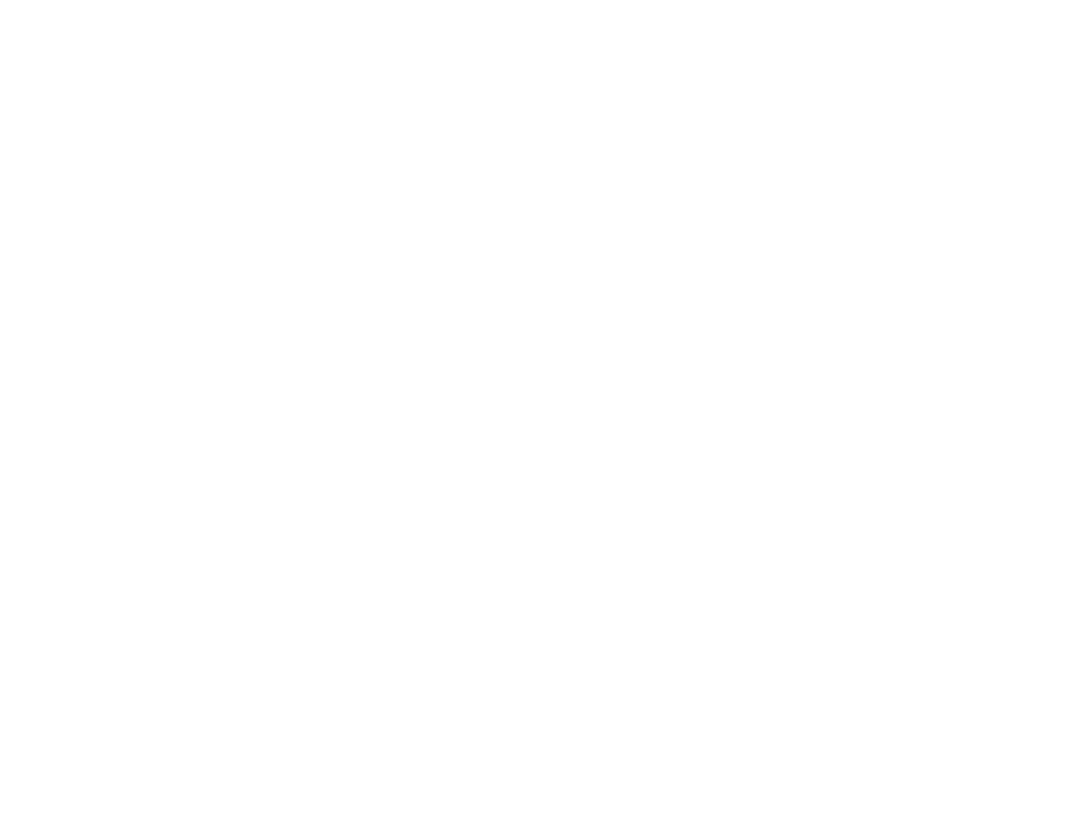
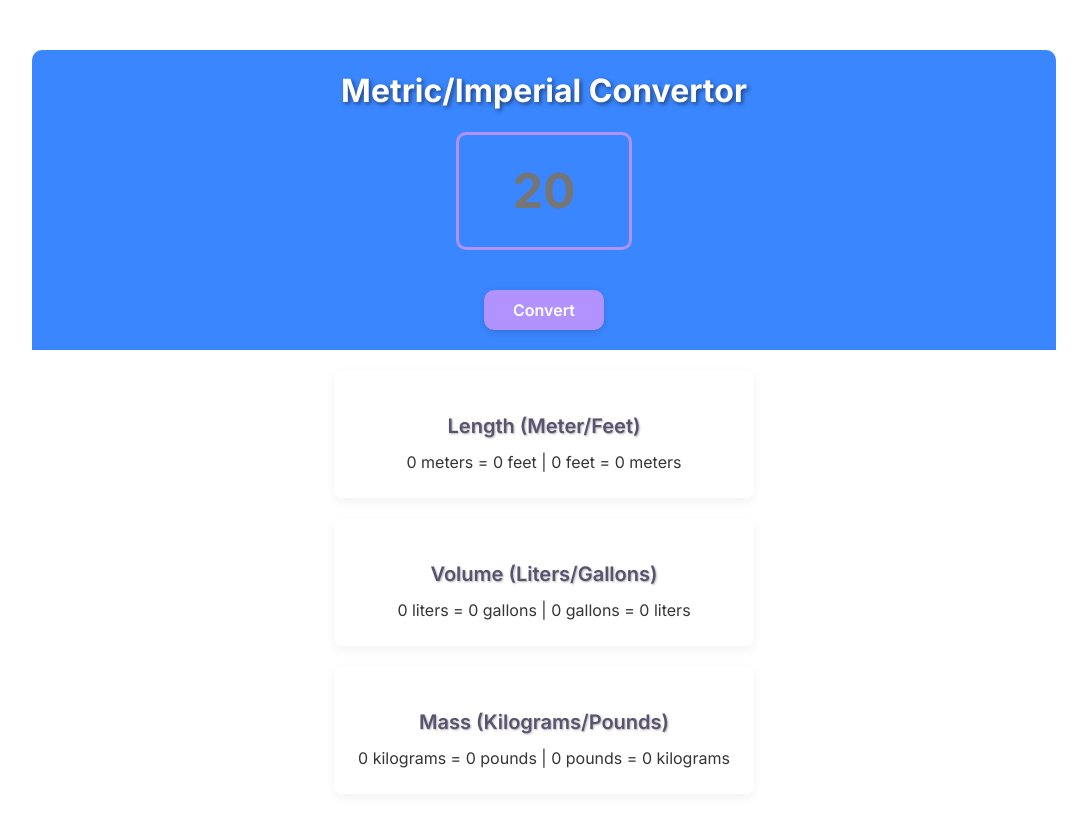
Before and after one commit to bktinsley90/unit_convertor, a plain HTML site: page index.html in a window 1280 px wide. Shown: the whole page, without its empty margins (96-1183 px from the left). Drawn offline with Linux system fonts and the light colour scheme.

Commit message:
Add initial HTML structure and CSS styles for unit converter

```diff
--- a/index.html
+++ b/index.html
@@ -2,8 +2,29 @@
 <html lang="en">
   <head>
     <meta charset="UTF-8" />
+    <link rel="stylesheet" href="styles.css" />
     <meta name="viewport" content="width=device-width, initial-scale=1.0" />
     <title>Unit Convertor</title>
   </head>
-  <body></body>
+  <body>
+    <div class="hero">
+      <h1>Metric/Imperial Convertor</h1>
+      <input type="number" placeholder="20" />
+      <button>Convert</button>
+    </div>
+    <div class="container">
+      <div class="conversion">
+        <h2>Length (Meter/Feet)</h2>
+        <p class="meters-result">0 meters = 0 feet | 0 feet = 0 meters</p>
+      </div>
+      <div class="conversion">
+      <h2>Volume (Liters/Gallons)</h2>
+      <p class="liters-result">0 liters = 0 gallons | 0 gallons = 0 liters</p>
+    </div>
+    <div class="conversion">
+      <h2>Mass (Kilograms/Pounds)</h2>
+      <p class="kilograms-result">0 kilograms = 0 pounds | 0 pounds = 0 kilograms</p>
+    </div>
+    <script src="script.js"></script>
+  </body>
 </html>
--- a/styles.css
+++ b/styles.css
@@ -0,0 +1,126 @@
+@import url('https://fonts.googleapis.com/css2?family=Inter:wght@400;600;700&display=swap');
+body {
+  margin: 0;
+  display: flex;
+  flex-direction: column;
+  align-items: center;
+  margin-top: 50px;
+  font-family:
+    'Inter',
+    -apple-system,
+    BlinkMacSystemFont,
+    'Segoe UI',
+    Roboto,
+    sans-serif;
+}
+
+.hero {
+  background-color: #3a86ff;
+  width: 80%;
+  height: 300px;
+  display: flex;
+  flex-direction: column;
+  align-items: center;
+  justify-content: center;
+  color: white;
+  text-shadow: 2px 2px 4px rgba(0, 0, 0, 0.5);
+  border-radius: 10px 10px 0 0;
+}
+
+input[type='number'] {
+  width: 120px;
+  height: 80px;
+  text-align: center;
+  font-family: inherit;
+  font-size: 3rem;
+  font-weight: 800;
+  color: white;
+  padding: 25px;
+  margin-bottom: 20px;
+  background-color: transparent;
+  border: 3px solid #b292ff;
+  border-radius: 10px;
+  outline: none;
+  transition: all 0.2s ease-in-out;
+}
+
+input[type='number']::-webkit-outer-spin-button,
+input[type='number']::-webkit-inner-spin-button {
+  -webkit-appearance: none;
+  margin: 0;
+}
+
+input[type='number']:focus {
+  border-color: #ffffff;
+  box-shadow: 0 0 10px rgba(255, 255, 255, 0.3);
+}
+
+button {
+  width: 120px;
+  margin-top: 20px;
+  margin-bottom: 20px;
+  padding: 10px 28px;
+
+  color: #ffffff;
+  background-color: #b292ff;
+  font-family: inherit;
+  font-size: 1rem;
+  font-weight: 600;
+
+  border: none;
+  border-radius: 10px;
+  cursor: pointer;
+  box-shadow: 0 2px 6px rgba(0, 0, 0, 0.15);
+  transition:
+    background-color 0.2s ease,
+    transform 0.1s ease;
+}
+button:hover {
+  background-color: #9b6de0;
+}
+button:active {
+  transform: scale(0.95);
+}
+
+h2 {
+  margin-top: 20px;
+  font-size: 1.5rem;
+  color: #3a86ff;
+  text-shadow: 1px 1px 2px rgba(0, 0, 0, 0.3);
+}
+
+/* .conversion {
+  display: flex;
+  flex-direction: column;
+  justify-content: center;
+  align-items: center;
+  gap: 12px;
+} */
+
+.conversion {
+  background-color: #ffffff;
+  max-width: 500px;
+  margin: 20px auto;
+  padding: 24px;
+  border-radius: 8px;
+  box-shadow: 0 4px 12px rgba(0, 0, 0, 0.05);
+  text-align: center;
+}
+/* Category Section Titles */
+.conversion h2 {
+  color: #5a5370;
+  font-size: 1.25rem;
+  font-weight: 600;
+  margin-bottom: 12px;
+}
+
+.meters-result,
+.liters-result,
+.kilograms-result {
+  color: #353535;
+  font-size: 1rem;
+  font-family: inherit;
+  font-weight: 500;
+  line-height: 1.5;
+  margin: 0;
+}
```
